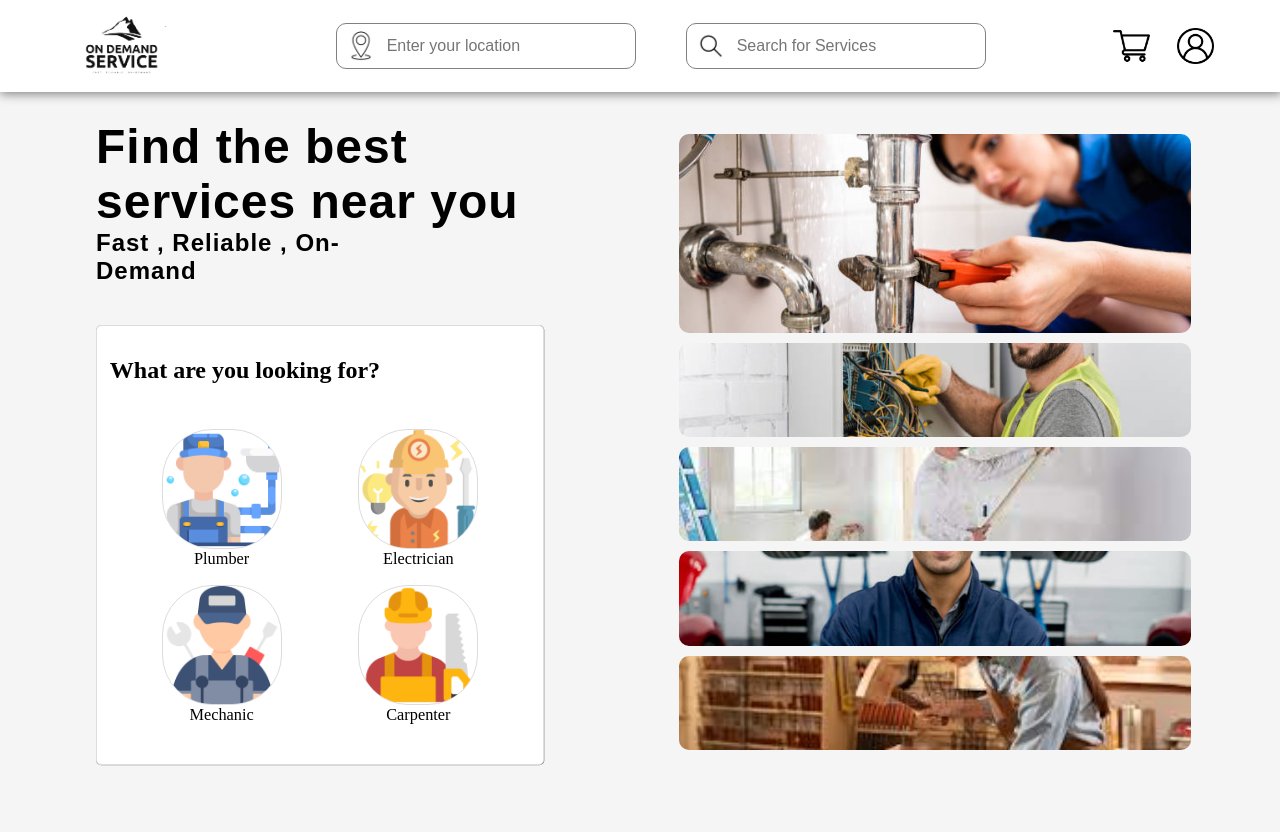
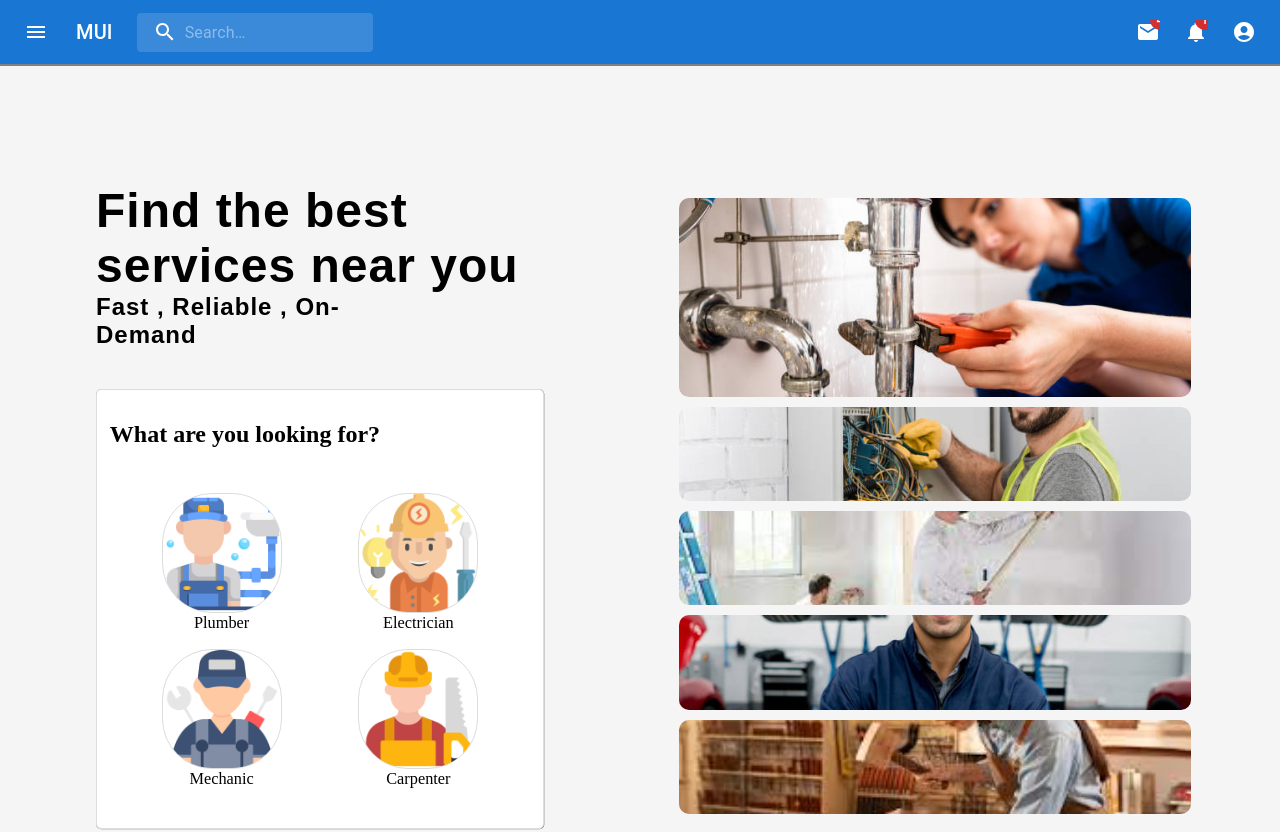
Before and after one commit to Aadi-03/On-Demand-Service, a React (Vite) app in the folder frontend/: page / in a window 1280 px wide. Shown: the top 832 px of the page. Built offline with nearby package versions, Linux system fonts and the light colour scheme.

Commit message:
added new navbar

```diff
--- a/frontend/package.json
+++ b/frontend/package.json
@@ -12,6 +12,7 @@
   "dependencies": {
     "@emotion/react": "^11.14.0",
     "@emotion/styled": "^11.14.0",
+    "@mui/icons-material": "^6.4.4",
     "@mui/material": "^6.4.1",
     "@mui/styled-engine-sc": "^6.4.0",
     "axios": "^1.7.9",
--- a/frontend/src/App.jsx
+++ b/frontend/src/App.jsx
@@ -11,6 +11,8 @@
 import SignUpTradesman from "./Pages/SignUp/SignUpTradesman.jsx";
 
 import UserDashboard from "./Pages/UserDashboard/UserDashboard.jsx";
+
+
 
 const router = createBrowserRouter([
   {
--- /dev/null
+++ b/frontend/src/Components/NewNavbar/NewNavbar.jsx
@@ -0,0 +1,233 @@
+import * as React from 'react';
+import { styled, alpha } from '@mui/material/styles';
+import AppBar from '@mui/material/AppBar';
+import Box from '@mui/material/Box';
+import Toolbar from '@mui/material/Toolbar';
+import IconButton from '@mui/material/IconButton';
+import Typography from '@mui/material/Typography';
+import InputBase from '@mui/material/InputBase';
+import Badge from '@mui/material/Badge';
+import MenuItem from '@mui/material/MenuItem';
+import Menu from '@mui/material/Menu';
+import MenuIcon from '@mui/icons-material/Menu';
+import SearchIcon from '@mui/icons-material/Search';
+import AccountCircle from '@mui/icons-material/AccountCircle';
+import MailIcon from '@mui/icons-material/Mail';
+import NotificationsIcon from '@mui/icons-material/Notifications';
+import MoreIcon from '@mui/icons-material/MoreVert';
+
+const Search = styled('div')(({ theme }) => ({
+  position: 'relative',
+  borderRadius: theme.shape.borderRadius,
+  backgroundColor: alpha(theme.palette.common.white, 0.15),
+  '&:hover': {
+    backgroundColor: alpha(theme.palette.common.white, 0.25),
+  },
+  marginRight: theme.spacing(2),
+  marginLeft: 0,
+  width: '100%',
+  [theme.breakpoints.up('sm')]: {
+    marginLeft: theme.spacing(3),
+    width: 'auto',
+  },
+}));
+
+const SearchIconWrapper = styled('div')(({ theme }) => ({
+  padding: theme.spacing(0, 2),
+  height: '100%',
+  position: 'absolute',
+  pointerEvents: 'none',
+  display: 'flex',
+  alignItems: 'center',
+  justifyContent: 'center',
+}));
+
+const StyledInputBase = styled(InputBase)(({ theme }) => ({
+  color: 'inherit',
+  '& .MuiInputBase-input': {
+    padding: theme.spacing(1, 1, 1, 0),
+    // vertical padding + font size from searchIcon
+    paddingLeft: `calc(1em + ${theme.spacing(4)})`,
+    transition: theme.transitions.create('width'),
+    width: '100%',
+    [theme.breakpoints.up('md')]: {
+      width: '20ch',
+    },
+  },
+}));
+
+export default function PrimarySearchAppBar() {
+  const [anchorEl, setAnchorEl] = React.useState(null);
+  const [mobileMoreAnchorEl, setMobileMoreAnchorEl] = React.useState(null);
+
+  const isMenuOpen = Boolean(anchorEl);
+  const isMobileMenuOpen = Boolean(mobileMoreAnchorEl);
+
+  const handleProfileMenuOpen = (event) => {
+    setAnchorEl(event.currentTarget);
+  };
+
+  const handleMobileMenuClose = () => {
+    setMobileMoreAnchorEl(null);
+  };
+
+  const handleMenuClose = () => {
+    setAnchorEl(null);
+    handleMobileMenuClose();
+  };
+
+  const handleMobileMenuOpen = (event) => {
+    setMobileMoreAnchorEl(event.currentTarget);
+  };
+
+  const menuId = 'primary-search-account-menu';
+  const renderMenu = (
+    <Menu
+      anchorEl={anchorEl}
+      anchorOrigin={{
+        vertical: 'top',
+        horizontal: 'right',
+      }}
+      id={menuId}
+      keepMounted
+      transformOrigin={{
+        vertical: 'top',
+        horizontal: 'right',
+      }}
+      open={isMenuOpen}
+      onClose={handleMenuClose}
+    >
+      <MenuItem onClick={handleMenuClose}>Profile</MenuItem>
+      <MenuItem onClick={handleMenuClose}>My account</MenuItem>
+    </Menu>
+  );
+
+  const mobileMenuId = 'primary-search-account-menu-mobile';
+  const renderMobileMenu = (
+    <Menu
+      anchorEl={mobileMoreAnchorEl}
+      anchorOrigin={{
+        vertical: 'top',
+        horizontal: 'right',
+      }}
+      id={mobileMenuId}
+      keepMounted
+      transformOrigin={{
+        vertical: 'top',
+        horizontal: 'right',
+      }}
+      open={isMobileMenuOpen}
+      onClose={handleMobileMenuClose}
+    >
+      <MenuItem>
+        <IconButton size="large" aria-label="show 4 new mails" color="inherit">
+          <Badge badgeContent={4} color="error">
+            <MailIcon />
+          </Badge>
+        </IconButton>
+        <p>Messages</p>
+      </MenuItem>
+      <MenuItem>
+        <IconButton
+          size="large"
+          aria-label="show 17 new notifications"
+          color="inherit"
+        >
+          <Badge badgeContent={17} color="error">
+            <NotificationsIcon />
+          </Badge>
+        </IconButton>
+        <p>Notifications</p>
+      </MenuItem>
+      <MenuItem onClick={handleProfileMenuOpen}>
+        <IconButton
+          size="large"
+          aria-label="account of current user"
+          aria-controls="primary-search-account-menu"
+          aria-haspopup="true"
+          color="inherit"
+        >
+          <AccountCircle />
+        </IconButton>
+        <p>Profile</p>
+      </MenuItem>
+    </Menu>
+  );
+
+  return (
+    <Box sx={{ flexGrow: 1 }}>
+      <AppBar position="static">
+        <Toolbar>
+          <IconButton
+            size="large"
+            edge="start"
+            color="inherit"
+            aria-label="open drawer"
+            sx={{ mr: 2 }}
+          >
+            <MenuIcon />
+          </IconButton>
+          <Typography
+            variant="h6"
+            noWrap
+            component="div"
+            sx={{ display: { xs: 'none', sm: 'block' } }}
+          >
+            MUI
+          </Typography>
+          <Search>
+            <SearchIconWrapper>
+              <SearchIcon />
+            </SearchIconWrapper>
+            <StyledInputBase
+              placeholder="Search…"
+              inputProps={{ 'aria-label': 'search' }}
+            />
+          </Search>
+          <Box sx={{ flexGrow: 1 }} />
+          <Box sx={{ display: { xs: 'none', md: 'flex' } }}>
+            <IconButton size="large" aria-label="show 4 new mails" color="inherit">
+              <Badge badgeContent={4} color="error">
+                <MailIcon />
+              </Badge>
+            </IconButton>
+            <IconButton
+              size="large"
+              aria-label="show 17 new notifications"
+              color="inherit"
+            >
+              <Badge badgeContent={17} color="error">
+                <NotificationsIcon />
+              </Badge>
+            </IconButton>
+            <IconButton
+              size="large"
+              edge="end"
+              aria-label="account of current user"
+              aria-controls={menuId}
+              aria-haspopup="true"
+              onClick={handleProfileMenuOpen}
+              color="inherit"
+            >
+              <AccountCircle />
+            </IconButton>
+          </Box>
+          <Box sx={{ display: { xs: 'flex', md: 'none' } }}>
+            <IconButton
+              size="large"
+              aria-label="show more"
+              aria-controls={mobileMenuId}
+              aria-haspopup="true"
+              onClick={handleMobileMenuOpen}
+              color="inherit"
+            >
+              <MoreIcon />
+            </IconButton>
+          </Box>
+        </Toolbar>
+      </AppBar>
+      {renderMobileMenu}
+      {renderMenu}
+    </Box>
+  );
+}
--- a/frontend/src/Pages/LandingPage/LandingPage.jsx
+++ b/frontend/src/Pages/LandingPage/LandingPage.jsx
@@ -13,6 +13,7 @@
 import plumberlogo from "../../assets/LandingPageImages/plumber_logo.png";
 
 import Navbar from "../../Components/Navbar/Navbar.jsx";
+import NewNavbar from "../../Components/NewNavbar/NewNavbar.jsx";
 
 
 const LandingPage = () => {
@@ -22,7 +23,8 @@
   return (
 
     <>
-      <Navbar/>
+      {/* <Navbar/> */}
+      <NewNavbar/>
       <hr className="horizontal-rule" />
 
       <div className="Landing-Page">
```
Also changed, not shown: 1 other file (tests, documents, lock files or other folders).
